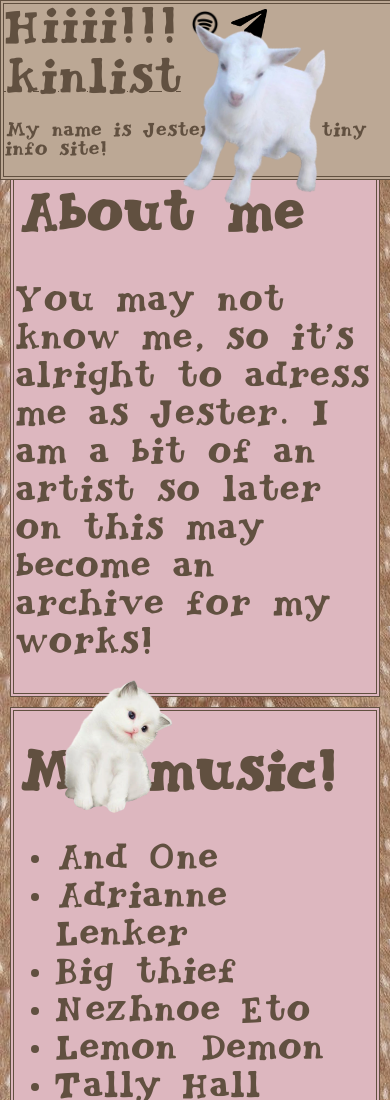
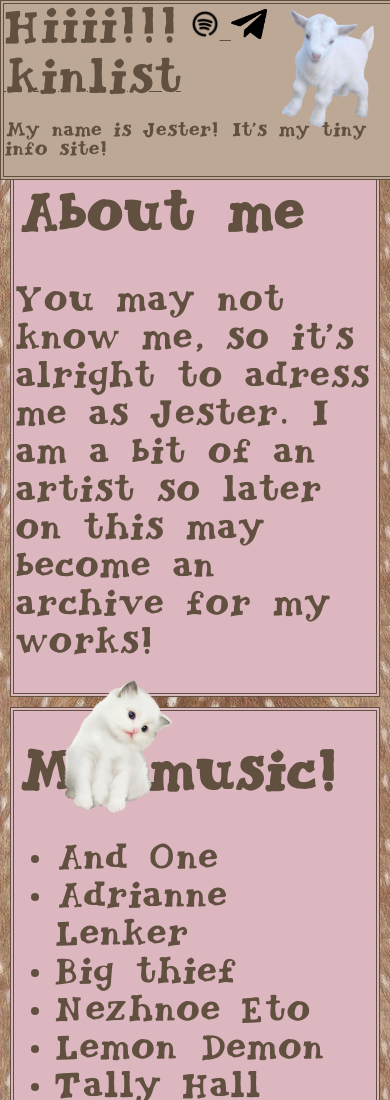
Before and after one commit to EvaYanovich/goaty, a plain HTML site: page index.html in a window 390 px wide. Shown: the top 1100 px of the page. Drawn offline with Linux system fonts and the light colour scheme.

Commit message:
main.css

```diff
--- a/css/main.css
+++ b/css/main.css
@@ -129,4 +129,9 @@
     .vidget {
         width: 100%;
     }
+    .overlay-for-goat{
+        width: 130px;
+        top: -30px;
+        right:0px;
+    }
 }
```
